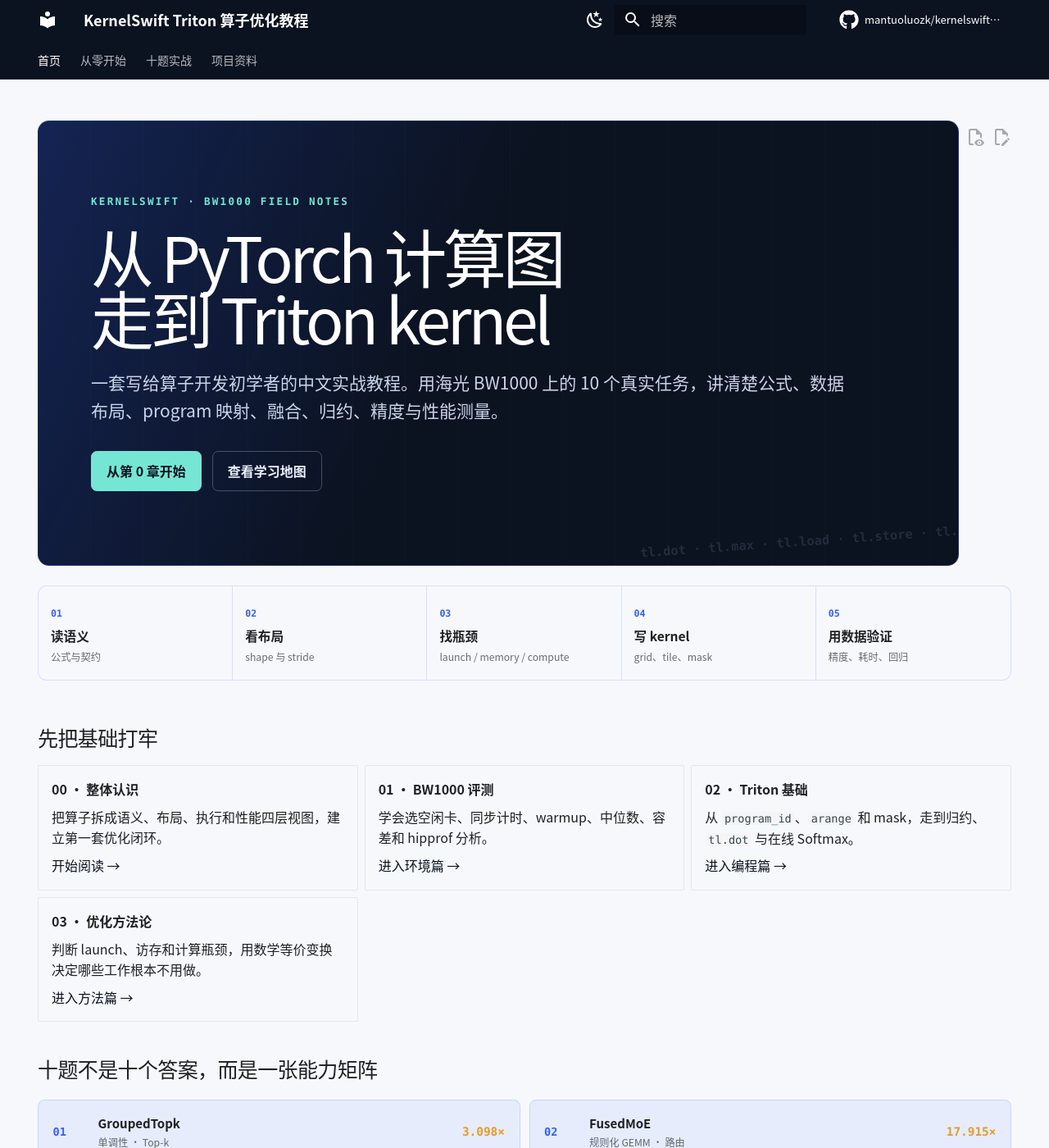
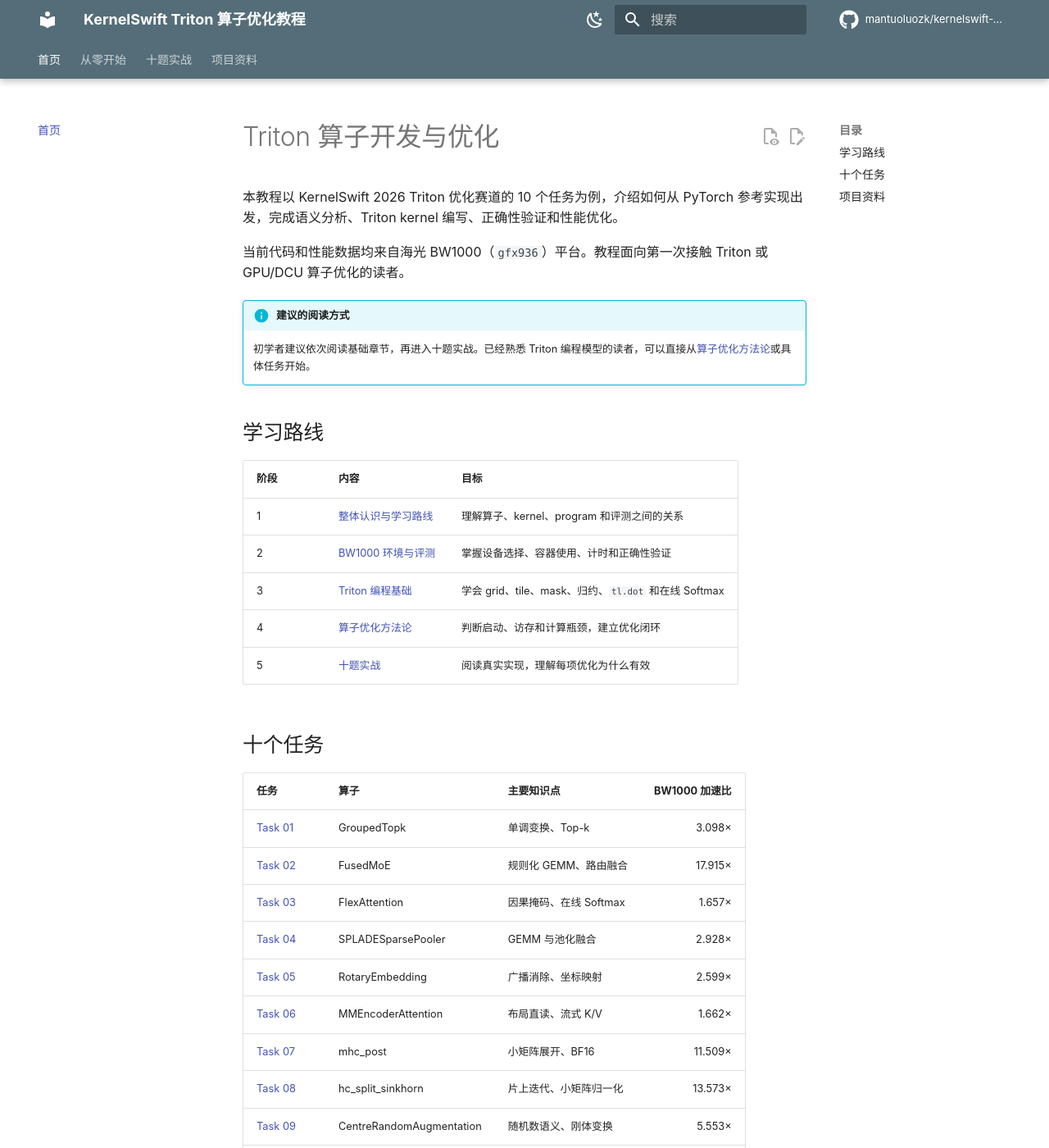
Before and after one commit to mantuoluozk/kernelswift-2026-triton-kernels, an MkDocs documentation site: the page built from docs/index.md, in a window 1280 px wide and 1400 px high. Shown: the whole window at 82% size. Built offline with MkDocs 1.6.1 and Material for MkDocs 9.7.7, drawn with Linux system fonts in a browser that asks for light colours; comment, search, counter and statistics services are not loaded; some of the changed text lies outside the part shown.

Commit message:
docs: adopt standard Material documentation layout

```diff
--- a/docs/assets/stylesheets/extra.css
+++ /dev/null
@@ -1,191 +0,0 @@
-:root {
-  --ks-ink: #0b1220;
-  --ks-cobalt: #315efb;
-  --ks-flow: #10bfa3;
-  --ks-signal: #e89b24;
-  --ks-paper: #f6f8fc;
-  --ks-line: rgba(49, 94, 251, 0.16);
-  --md-text-font: "Noto Sans CJK SC", "Microsoft YaHei", "PingFang SC", system-ui, sans-serif;
-  --md-code-font: "JetBrains Mono", "Cascadia Code", "SFMono-Regular", Consolas, monospace;
-}
-
-[data-md-color-scheme="default"] {
-  --md-default-bg-color: var(--ks-paper);
-  --md-primary-fg-color: var(--ks-ink);
-  --md-accent-fg-color: var(--ks-cobalt);
-}
-
-[data-md-color-scheme="slate"] {
-  --md-default-bg-color: #09101d;
-  --md-default-fg-color: #e7edf8;
-  --md-primary-fg-color: #0b1220;
-  --md-accent-fg-color: #5eead4;
-  --ks-line: rgba(94, 234, 212, 0.15);
-}
-
-.md-header {
-  border-bottom: 1px solid rgba(255, 255, 255, 0.09);
-  box-shadow: none;
-}
-
-.md-typeset h1,
-.md-typeset h2,
-.md-typeset h3 {
-  letter-spacing: -0.025em;
-}
-
-.md-typeset code {
-  border-radius: 0.28rem;
-}
-
-.ks-hero {
-  position: relative;
-  overflow: hidden;
-  margin: 0 0 1.2rem;
-  padding: clamp(2.4rem, 7vw, 5rem) clamp(1.3rem, 5vw, 4rem);
-  color: #eef4ff;
-  background:
-    linear-gradient(115deg, rgba(49, 94, 251, 0.23), transparent 45%),
-    repeating-linear-gradient(90deg, transparent 0, transparent 63px, rgba(255,255,255,.035) 64px),
-    var(--ks-ink);
-  border: 1px solid rgba(92, 132, 255, 0.24);
-  border-radius: 0.7rem;
-}
-
-.ks-hero::after {
-  content: "tl.dot  ·  tl.max  ·  tl.load  ·  tl.store  ·  tl.sum";
-  position: absolute;
-  right: -1.4rem;
-  bottom: 1rem;
-  color: rgba(203, 219, 255, 0.13);
-  font: 600 clamp(.62rem, 1.2vw, .86rem)/1 var(--md-code-font);
-  transform: rotate(-4deg);
-  white-space: nowrap;
-}
-
-.ks-kicker {
-  margin-bottom: 1rem;
-  color: #75e6d3;
-  font: 700 .63rem/1.3 var(--md-code-font);
-  letter-spacing: .18em;
-}
-
-.md-typeset .ks-hero h1 {
-  max-width: 14ch;
-  margin: 0;
-  color: #fff;
-  font-size: clamp(2.1rem, 6vw, 4.8rem);
-  line-height: .98;
-  letter-spacing: -.055em;
-}
-
-.ks-hero p {
-  max-width: 46rem;
-  margin: 1.3rem 0 0;
-  color: #c9d5ea;
-  font-size: clamp(.86rem, 1.8vw, 1.05rem);
-}
-
-.ks-actions {
-  display: flex;
-  flex-wrap: wrap;
-  gap: .65rem;
-  margin-top: 1.6rem;
-}
-
-.md-typeset .ks-button {
-  display: inline-flex;
-  align-items: center;
-  min-height: 2.25rem;
-  padding: .55rem .9rem;
-  color: #eaf0ff;
-  border: 1px solid rgba(214, 226, 255, .28);
-  border-radius: .36rem;
-  font-weight: 650;
-}
-
-.md-typeset .ks-button:hover,
-.md-typeset .ks-button:focus-visible {
-  color: #fff;
-  border-color: #75e6d3;
-}
-
-.md-typeset .ks-button-primary {
-  color: #07111d;
-  background: #75e6d3;
-  border-color: #75e6d3;
-}
-
-.ks-pipeline {
-  display: grid;
-  grid-template-columns: repeat(5, 1fr);
-  margin: 0 0 2.6rem;
-  border: 1px solid var(--ks-line);
-  border-radius: .55rem;
-  background: var(--md-default-bg-color);
-}
-
-.ks-pipeline > div {
-  position: relative;
-  padding: .9rem .75rem;
-  border-right: 1px solid var(--ks-line);
-}
-
-.ks-pipeline > div:last-child { border-right: 0; }
-.ks-pipeline span { color: var(--ks-cobalt); font: 700 .58rem var(--md-code-font); }
-.ks-pipeline strong { display: block; margin-top: .24rem; font-size: .78rem; }
-.ks-pipeline small { display: block; margin-top: .18rem; opacity: .65; font-size: .61rem; }
-
-.ks-learning-cards > ul > li {
-  border-color: var(--ks-line);
-  border-radius: .5rem;
-  box-shadow: none;
-}
-
-.ks-task-grid {
-  display: grid;
-  grid-template-columns: repeat(2, minmax(0, 1fr));
-  gap: .55rem;
-  margin: 1rem 0 2rem;
-}
-
-.md-typeset .ks-task-grid a {
-  display: grid;
-  grid-template-columns: 2.1rem 1fr auto;
-  grid-template-rows: auto auto;
-  gap: .08rem .65rem;
-  align-items: center;
-  padding: .78rem .88rem;
-  color: var(--md-default-fg-color);
-  background: color-mix(in srgb, var(--md-default-bg-color) 92%, var(--ks-cobalt));
-  border: 1px solid var(--ks-line);
-  border-radius: .42rem;
-  transition: transform .16s ease, border-color .16s ease;
-}
-
-.md-typeset .ks-task-grid a:hover,
-.md-typeset .ks-task-grid a:focus-visible {
-  border-color: var(--ks-flow);
-  transform: translateY(-2px);
-}
-
-.ks-task-grid b {
-  grid-row: 1 / 3;
-  color: var(--ks-cobalt);
-  font: 750 .68rem var(--md-code-font);
-}
-
-.ks-task-grid span { font-weight: 700; font-size: .75rem; }
-.ks-task-grid em { opacity: .65; font-size: .61rem; font-style: normal; }
-.ks-task-grid strong { grid-column: 3; grid-row: 1 / 3; color: var(--ks-signal); font: 750 .72rem var(--md-code-font); }
-
-@media (max-width: 50rem) {
-  .ks-pipeline { grid-template-columns: 1fr; }
-  .ks-pipeline > div { border-right: 0; border-bottom: 1px solid var(--ks-line); }
-  .ks-pipeline > div:last-child { border-bottom: 0; }
-  .ks-task-grid { grid-template-columns: 1fr; }
-}
-
-@media (prefers-reduced-motion: reduce) {
-  .md-typeset .ks-task-grid a { transition: none; }
-}
--- a/docs/index.md
+++ b/docs/index.md
@@ -1,71 +1,41 @@
----
-hide:
-  - navigation
-  - toc
----
+# Triton 算子开发与优化
 
-<section class="ks-hero">
-  <div class="ks-kicker">KERNELSWIFT · BW1000 FIELD NOTES</div>
-  <h1>从 PyTorch 计算图<br>走到 Triton kernel</h1>
-  <p>一套写给算子开发初学者的中文实战教程。用海光 BW1000 上的 10 个真实任务，讲清楚公式、数据布局、program 映射、融合、归约、精度与性能测量。</p>
-  <div class="ks-actions">
-    <a class="ks-button ks-button-primary" href="tutorial/00_整体认识与学习路线/">从第 0 章开始</a>
-    <a class="ks-button" href="tutorial/">查看学习地图</a>
-  </div>
-</section>
+本教程以 KernelSwift 2026 Triton 优化赛道的 10 个任务为例，介绍如何从 PyTorch 参考实现出发，完成语义分析、Triton kernel 编写、正确性验证和性能优化。
 
-<div class="ks-pipeline" aria-label="算子优化流程">
-  <div><span>01</span><strong>读语义</strong><small>公式与契约</small></div>
-  <div><span>02</span><strong>看布局</strong><small>shape 与 stride</small></div>
-  <div><span>03</span><strong>找瓶颈</strong><small>launch / memory / compute</small></div>
-  <div><span>04</span><strong>写 kernel</strong><small>grid、tile、mask</small></div>
-  <div><span>05</span><strong>用数据验证</strong><small>精度、耗时、回归</small></div>
-</div>
+当前代码和性能数据均来自海光 BW1000（`gfx936`）平台。教程面向第一次接触 Triton 或 GPU/DCU 算子优化的读者。
 
-## 先把基础打牢
+!!! info "建议的阅读方式"
+    初学者建议依次阅读基础章节，再进入十题实战。已经熟悉 Triton 编程模型的读者，可以直接从[算子优化方法论](tutorial/03_算子优化方法论.md)或具体任务开始。
 
-<div class="grid cards ks-learning-cards" markdown>
+## 学习路线
 
--   **00 · 整体认识**
+| 阶段 | 内容 | 目标 |
+| --- | --- | --- |
+| 1 | [整体认识与学习路线](tutorial/00_整体认识与学习路线.md) | 理解算子、kernel、program 和评测之间的关系 |
+| 2 | [BW1000 环境与评测](tutorial/01_BW1000环境与评测.md) | 掌握设备选择、容器使用、计时和正确性验证 |
+| 3 | [Triton 编程基础](tutorial/02_Triton编程基础.md) | 学会 grid、tile、mask、归约、`tl.dot` 和在线 Softmax |
+| 4 | [算子优化方法论](tutorial/03_算子优化方法论.md) | 判断启动、访存和计算瓶颈，建立优化闭环 |
+| 5 | [十题实战](tutorial/README.md) | 阅读真实实现，理解每项优化为什么有效 |
 
-    把算子拆成语义、布局、执行和性能四层视图，建立第一套优化闭环。
+## 十个任务
 
-    [开始阅读 →](tutorial/00_整体认识与学习路线.md)
+| 任务 | 算子 | 主要知识点 | BW1000 加速比 |
+| --- | --- | --- | ---: |
+| [Task 01](tutorial/tasks/01_GroupedTopk.md) | GroupedTopk | 单调变换、Top-k | 3.098× |
+| [Task 02](tutorial/tasks/02_FusedMoE.md) | FusedMoE | 规则化 GEMM、路由融合 | 17.915× |
+| [Task 03](tutorial/tasks/03_FlexAttention.md) | FlexAttention | 因果掩码、在线 Softmax | 1.657× |
+| [Task 04](tutorial/tasks/04_SPLADESparsePooler.md) | SPLADESparsePooler | GEMM 与池化融合 | 2.928× |
+| [Task 05](tutorial/tasks/05_RotaryEmbedding.md) | RotaryEmbedding | 广播消除、坐标映射 | 2.599× |
+| [Task 06](tutorial/tasks/06_MMEncoderAttention.md) | MMEncoderAttention | 布局直读、流式 K/V | 1.662× |
+| [Task 07](tutorial/tasks/07_mhc_post.md) | mhc_post | 小矩阵展开、BF16 | 11.509× |
+| [Task 08](tutorial/tasks/08_hc_split_sinkhorn.md) | hc_split_sinkhorn | 片上迭代、小矩阵归一化 | 13.573× |
+| [Task 09](tutorial/tasks/09_CentreRandomAugmentation.md) | CentreRandomAugmentation | 随机数语义、刚体变换 | 5.553× |
+| [Task 10](tutorial/tasks/10_head_compute_mix_bwd.md) | head_compute_mix_bwd | 链式求导、多路归约 | 1.846× |
 
--   **01 · BW1000 评测**
+上述数据使用官方评测器测得，参数为 `warmup=200`、`repeat=500`。完整环境、精度阈值和原始耗时见仓库的 [BW1000 平台说明](https://github.com/mantuoluozk/kernelswift-2026-triton-kernels/tree/main/platforms/bw1000)。
 
-    学会选空闲卡、同步计时、warmup、中位数、容差和 hipprof 分析。
+## 项目资料
 
-    [进入环境篇 →](tutorial/01_BW1000环境与评测.md)
-
--   **02 · Triton 基础**
-
-    从 `program_id`、`arange` 和 mask，走到归约、`tl.dot` 与在线 Softmax。
-
-    [进入编程篇 →](tutorial/02_Triton编程基础.md)
-
--   **03 · 优化方法论**
-
-    判断 launch、访存和计算瓶颈，用数学等价变换决定哪些工作根本不用做。
-
-    [进入方法篇 →](tutorial/03_算子优化方法论.md)
-
-</div>
-
-## 十题不是十个答案，而是一张能力矩阵
-
-<div class="ks-task-grid">
-  <a href="tutorial/tasks/01_GroupedTopk/"><b>01</b><span>GroupedTopk</span><em>单调性 · Top-k</em><strong>3.098×</strong></a>
-  <a href="tutorial/tasks/02_FusedMoE/"><b>02</b><span>FusedMoE</span><em>规则化 GEMM · 路由</em><strong>17.915×</strong></a>
-  <a href="tutorial/tasks/03_FlexAttention/"><b>03</b><span>FlexAttention</span><em>因果 · 在线 Softmax</em><strong>1.657×</strong></a>
-  <a href="tutorial/tasks/04_SPLADESparsePooler/"><b>04</b><span>SPLADE</span><em>GEMM · 池化融合</em><strong>2.928×</strong></a>
-  <a href="tutorial/tasks/05_RotaryEmbedding/"><b>05</b><span>RotaryEmbedding</span><em>广播消除 · 坐标</em><strong>2.599×</strong></a>
-  <a href="tutorial/tasks/06_MMEncoderAttention/"><b>06</b><span>MM Attention</span><em>布局直读 · 流式 K/V</em><strong>1.662×</strong></a>
-  <a href="tutorial/tasks/07_mhc_post/"><b>07</b><span>mhc_post</span><em>4×4 展开 · BF16</em><strong>11.509×</strong></a>
-  <a href="tutorial/tasks/08_hc_split_sinkhorn/"><b>08</b><span>Sinkhorn</span><em>片上迭代 · 小矩阵</em><strong>13.573×</strong></a>
-  <a href="tutorial/tasks/09_CentreRandomAugmentation/"><b>09</b><span>RandomAug</span><em>RNG 语义 · 刚体变换</em><strong>5.553×</strong></a>
-  <a href="tutorial/tasks/10_head_compute_mix_bwd/"><b>10</b><span>Backward</span><em>链式求导 · 多路归约</em><strong>1.846×</strong></a>
-</div>
-
-!!! note "教程与代码保持同源"
-    网站直接从仓库 `docs/` 中的 Markdown 构建。修改教程并推送到 `main` 后，GitHub Actions 会重新构建并发布；无需复制内容到另一个网站后台。
+- [比赛说明](比赛说明.md)
+- [提交清单](提交清单.md)
+- [GitHub 源代码](https://github.com/mantuoluozk/kernelswift-2026-triton-kernels)
--- a/mkdocs.yml
+++ b/mkdocs.yml
@@ -31,15 +31,15 @@
   palette:
     - media: "(prefers-color-scheme: light)"
       scheme: default
-      primary: indigo
-      accent: cyan
+      primary: blue grey
+      accent: indigo
       toggle:
         icon: material/weather-night
         name: 切换到深色模式
     - media: "(prefers-color-scheme: dark)"
       scheme: slate
-      primary: indigo
-      accent: cyan
+      primary: blue grey
+      accent: indigo
       toggle:
         icon: material/weather-sunny
         name: 切换到浅色模式
@@ -91,9 +91,6 @@
         - zh
         - en
 
-extra_css:
-  - assets/stylesheets/extra.css
-
 extra:
   social:
     - icon: fontawesome/brands/github
```
